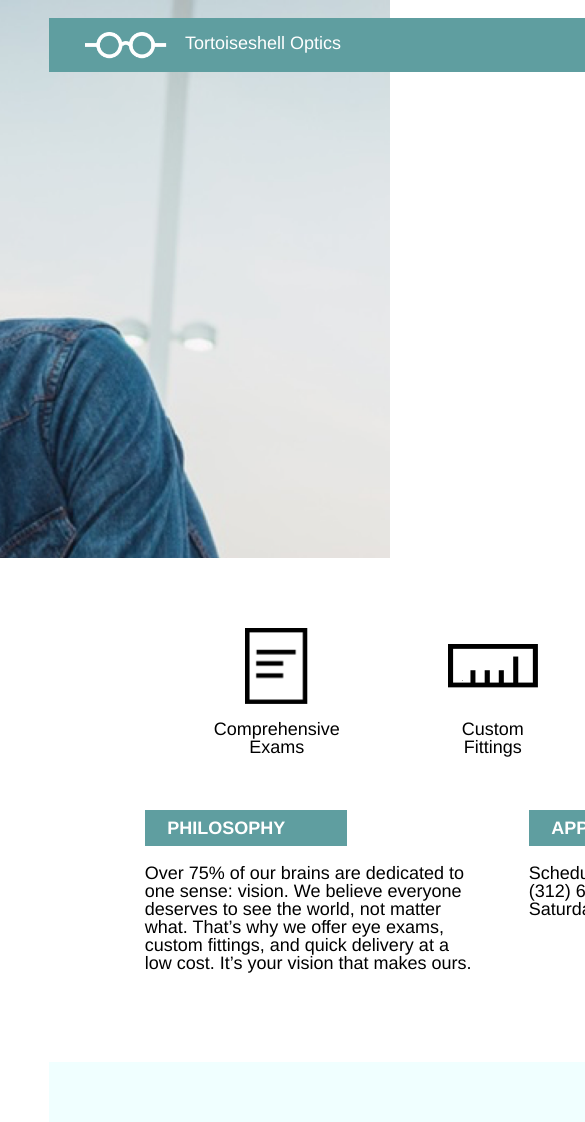
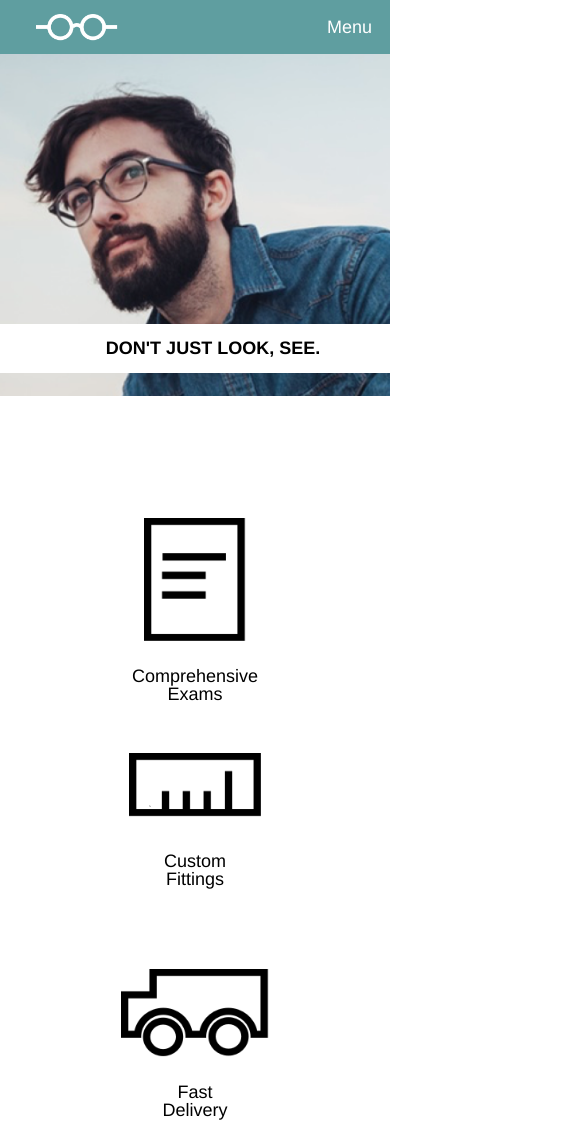
Before and after one commit to Olwah/tortoiseshelloptics, a plain HTML site: page index.html in a window 390 px wide. Shown: the top 1122 px of the page, 585 px wide, since content can reach past the window. Drawn offline with Linux system fonts and the light colour scheme; files whose address does not match are found by name.

Commit message:
Add media queries for tablet & mobile

```diff
--- a/index.html
+++ b/index.html
@@ -20,6 +20,9 @@
             <li><p><a href="#">Services</a></p></li>
             <li><p><a href="#">Products</a></p></li>
             <li><p><a href="#">Contact</a></p></li>
+          </ul>
+          <ul class="mobile-nav">
+            <li><p><a href="#">Menu</a></p></li>
           </ul>
         </nav>
       </div>
--- a/resources/css/style.css
+++ b/resources/css/style.css
@@ -75,6 +75,10 @@ nav li {
   padding: 1rem 2rem;
 }
 
+.mobile-nav {
+  display: none;
+}
+
 #banner {
   position: absolute;
   top: 15.5rem;
@@ -150,8 +154,6 @@ footer {
   vertical-align: middle;
 }
 
-
-
 footer img {
   height: 1.5rem;
   width: auto;
@@ -166,3 +168,140 @@ footer p {
   margin-top: 0;
   vertical-align: middle;
 }
+
+/** TABLET MEDIA QUERIES **/
+
+@media only screen and (max-width: 1024px) {
+
+  header {
+    width: 100%;
+    height: 22rem;
+    background-position: 43%;
+  }
+
+  .site-container {
+    width: 100%;
+    margin-left: 0;
+  }
+
+  .home-nav {
+    position: fixed;
+    top: 0;
+    left: 0;
+    z-index: 5;
+  }
+
+  #banner {
+    top: 30%;
+    left: 42%;
+    padding: 0.75rem 4rem;
+    margin-right: 2rem;
+  }
+
+  #banner h1 {
+    font-size: 1.33rem;
+  }
+}
+
+@media only screen and (max-width: 803px) {
+  header {
+    background-position: 34%;
+  }
+
+  nav li {
+    padding: 1rem;
+  }
+
+  #banner {
+    top: 31%;
+    left: 42%;
+    padding: 0.75rem 2rem;
+  }
+
+  .highlight {
+    margin-right: 3rem;
+  }
+}
+
+@media only screen and (max-width: 682px) {
+  header {
+    background-position: 28%;
+  }
+
+  .logo p {
+    display: none;
+  }
+
+  nav ul {
+    display: none;
+  }
+
+  .mobile-nav {
+    display: block;
+    text-align: right;
+  }
+
+  #banner {
+    top: 18rem;
+    left: 0;
+    width: 100%;
+    text-align: center;
+    padding: 0.75rem 1rem;
+    margin-right: 0;
+  }
+
+  #banner h1 {
+    font-size: 1rem;
+  }
+
+  .highlight {
+    margin-right: 3rem;
+  }
+}
+
+@media only screen and (max-width: 590px) {
+  header {
+    background-position: 20%;
+  }
+
+  .flex-container {
+    flex-direction: column;
+    align-items: center;
+    margin: 3.77rem 0;
+  }
+
+  .highlight {
+    margin-right: 0;
+    margin-bottom: 1.54rem;
+    font-size: 0.77rem;
+  }
+
+  #paper {
+    width: 80%;
+    padding-bottom: 1.45rem;
+  }
+
+  #ruler {
+    width: 80%;
+    padding-bottom: 1.45rem;
+  }
+
+  #truck {
+    width: 80%;
+    padding-bottom: 1.45rem;
+  }
+
+  .information, .info-heading {
+    width: 100%;
+    margin-right: 0;
+  }
+
+  .information {
+    margin-bottom: 4rem;
+  }
+
+  .information p {
+    padding-left: 0.5rem;
+    padding-right: 0.5rem;
+  }
+}
```
